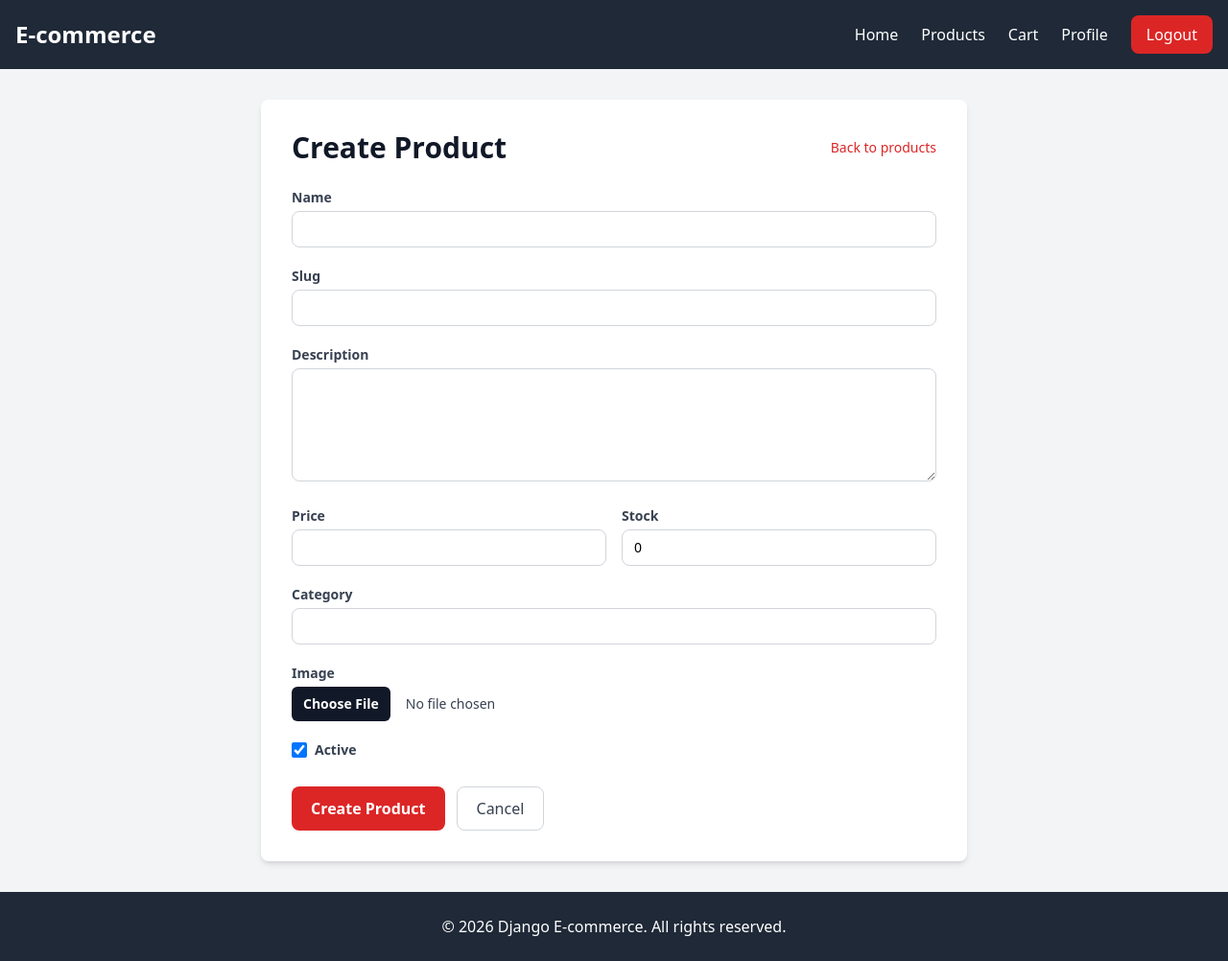
After one commit to ThaoThaoHeart/Django-ECommerce, a Django app: page /products/new/ in a window 1280 px wide. The commit adds this page. Shown: the whole page at 96% size. Run offline with Django 5.2, Linux system fonts and the light colour scheme; the visitor is signed in with stand-in values (Sample User, id 1); some libraries are stand-ins or nearby versions.

Commit message:
Product Form

```diff
--- a/catalog/forms.py
+++ b/catalog/forms.py
@@ -5,4 +5,13 @@ from .models import Product
 class ProductForm(ModelForm):
     class Meta:
         model = Product
-        fields = "__all__"
+        fields = [
+            "name",
+            "slug",
+            "description",
+            "price",
+            "stock",
+            "image",
+            "category",
+            "is_active",
+        ]
--- a/catalog/models.py
+++ b/catalog/models.py
@@ -29,6 +29,11 @@ class Product(models.Model):
     def is_in_stock(self):
         return self.stock > 0
 
+    def get_category(self):
+        if not self.category:
+            return None
+        return Category.objects.filter(name__iexact=self.category).first()
+
 class Variation(models.Model):
     product = models.ForeignKey(Product, on_delete=models.CASCADE)
     variation_category = models.CharField(max_length=100, choices=VARIATION_CATEGORY)
--- /dev/null
+++ b/catalog/templates/catalog/product_form.html
@@ -0,0 +1,92 @@
+{% extends 'base.html' %}
+
+{% block title %}{{ page_title }} - Django E-commerce{% endblock %}
+
+{% block content %}
+<div class="container mx-auto px-4 py-8 max-w-3xl">
+    <div class="bg-white rounded-lg shadow-md p-6 sm:p-8">
+        <div class="flex items-center justify-between mb-6">
+            <h1 class="text-2xl sm:text-3xl font-bold text-gray-900">{{ page_title }}</h1>
+            <a href="{% url 'catalog:product_list' %}" class="text-sm text-red-600 hover:underline">Back to products</a>
+        </div>
+
+        <form method="post" enctype="multipart/form-data" class="space-y-5">
+            {% csrf_token %}
+
+            {% if form.non_field_errors %}
+                <div class="rounded border border-red-200 bg-red-50 p-3 text-sm text-red-700">
+                    {{ form.non_field_errors }}
+                </div>
+            {% endif %}
+
+            <div>
+                <label for="{{ form.name.id_for_label }}" class="block text-sm font-semibold text-gray-700 mb-1">Name</label>
+                <input type="text" name="{{ form.name.name }}" id="{{ form.name.id_for_label }}" value="{{ form.name.value|default_if_none:'' }}" class="w-full rounded-lg border border-gray-300 px-3 py-2 text-sm focus:border-red-500 focus:outline-none focus:ring-2 focus:ring-red-200">
+                {% if form.name.errors %}<p class="text-xs text-red-600 mt-1">{{ form.name.errors|striptags }}</p>{% endif %}
+            </div>
+
+            <div>
+                <label for="{{ form.slug.id_for_label }}" class="block text-sm font-semibold text-gray-700 mb-1">Slug</label>
+                <input type="text" name="{{ form.slug.name }}" id="{{ form.slug.id_for_label }}" value="{{ form.slug.value|default_if_none:'' }}" class="w-full rounded-lg border border-gray-300 px-3 py-2 text-sm focus:border-red-500 focus:outline-none focus:ring-2 focus:ring-red-200">
+                {% if form.slug.errors %}<p class="text-xs text-red-600 mt-1">{{ form.slug.errors|striptags }}</p>{% endif %}
+            </div>
+
+            <div>
+                <label for="{{ form.description.id_for_label }}" class="block text-sm font-semibold text-gray-700 mb-1">Description</label>
+                <textarea name="{{ form.description.name }}" id="{{ form.description.id_for_label }}" rows="5" class="w-full rounded-lg border border-gray-300 px-3 py-2 text-sm focus:border-red-500 focus:outline-none focus:ring-2 focus:ring-red-200">{{ form.description.value|default_if_none:'' }}</textarea>
+                {% if form.description.errors %}<p class="text-xs text-red-600 mt-1">{{ form.description.errors|striptags }}</p>{% endif %}
+            </div>
+
+            <div class="grid grid-cols-1 sm:grid-cols-2 gap-4">
+                <div>
+                    <label for="{{ form.price.id_for_label }}" class="block text-sm font-semibold text-gray-700 mb-1">Price</label>
+                    <input type="number" step="0.01" name="{{ form.price.name }}" id="{{ form.price.id_for_label }}" value="{{ form.price.value|default_if_none:'' }}" class="w-full rounded-lg border border-gray-300 px-3 py-2 text-sm focus:border-red-500 focus:outline-none focus:ring-2 focus:ring-red-200">
+                    {% if form.price.errors %}<p class="text-xs text-red-600 mt-1">{{ form.price.errors|striptags }}</p>{% endif %}
+                </div>
+
+                <div>
+                    <label for="{{ form.stock.id_for_label }}" class="block text-sm font-semibold text-gray-700 mb-1">Stock</label>
+                    <input type="number" min="0" name="{{ form.stock.name }}" id="{{ form.stock.id_for_label }}" value="{{ form.stock.value|default_if_none:'' }}" class="w-full rounded-lg border border-gray-300 px-3 py-2 text-sm focus:border-red-500 focus:outline-none focus:ring-2 focus:ring-red-200">
+                    {% if form.stock.errors %}<p class="text-xs text-red-600 mt-1">{{ form.stock.errors|striptags }}</p>{% endif %}
+                </div>
+            </div>
+
+            <div>
+                <label for="{{ form.category.id_for_label }}" class="block text-sm font-semibold text-gray-700 mb-1">Category</label>
+                <input type="text" name="{{ form.category.name }}" id="{{ form.category.id_for_label }}" value="{{ form.category.value|default_if_none:'' }}" class="w-full rounded-lg border border-gray-300 px-3 py-2 text-sm focus:border-red-500 focus:outline-none focus:ring-2 focus:ring-red-200">
+                {% if form.category.errors %}<p class="text-xs text-red-600 mt-1">{{ form.category.errors|striptags }}</p>{% endif %}
+            </div>
+
+            <div>
+                <label for="{{ form.image.id_for_label }}" class="block text-sm font-semibold text-gray-700 mb-1">Image</label>
+                <input type="file" name="{{ form.image.name }}" id="{{ form.image.id_for_label }}" class="w-full text-sm text-gray-700 file:mr-4 file:rounded-md file:border-0 file:bg-gray-900 file:px-3 file:py-2 file:text-sm file:font-semibold file:text-white hover:file:bg-black">
+                {% if product and product.image %}
+                    <p class="text-xs text-gray-500 mt-1">Current image: {{ product.image.name }}</p>
+                {% endif %}
+                {% if form.image.errors %}<p class="text-xs text-red-600 mt-1">{{ form.image.errors|striptags }}</p>{% endif %}
+            </div>
+
+            <div class="flex items-center gap-2">
+                <input type="checkbox" name="{{ form.is_active.name }}" id="{{ form.is_active.id_for_label }}" class="h-4 w-4 rounded border-gray-300 text-red-600 focus:ring-red-500" {% if form.is_active.value %}checked{% endif %}>
+                <label for="{{ form.is_active.id_for_label }}" class="text-sm font-semibold text-gray-700">Active</label>
+            </div>
+            {% if form.is_active.errors %}<p class="text-xs text-red-600 -mt-3">{{ form.is_active.errors|striptags }}</p>{% endif %}
+
+            <div class="pt-2 flex gap-3">
+                <button type="submit" class="bg-red-600 text-white px-5 py-2.5 rounded-lg hover:bg-red-700 transition font-semibold">
+                    {{ submit_label }}
+                </button>
+                {% if product %}
+                    <a href="{% url 'catalog:product_detail' product.pk %}" class="px-5 py-2.5 rounded-lg border border-gray-300 text-gray-700 hover:bg-gray-50 transition">
+                        Cancel
+                    </a>
+                {% else %}
+                    <a href="{% url 'catalog:product_list' %}" class="px-5 py-2.5 rounded-lg border border-gray-300 text-gray-700 hover:bg-gray-50 transition">
+                        Cancel
+                    </a>
+                {% endif %}
+            </div>
+        </form>
+    </div>
+</div>
+{% endblock %}
--- a/catalog/urls.py
+++ b/catalog/urls.py
@@ -5,5 +5,7 @@ app_name = 'catalog'
 
 urlpatterns = [
     path('products/', views.product_list, name='product_list'),
+    path('products/new/', views.product_create, name='product_create'),
     path('products/<int:pk>/', views.product_detail, name='product_detail'),
+    path('products/<int:pk>/edit/', views.product_update, name='product_update'),
 ]
--- a/catalog/views.py
+++ b/catalog/views.py
@@ -1,14 +1,13 @@
-from django.shortcuts import get_object_or_404, render
+from django.contrib.admin.views.decorators import staff_member_required
 from django.core.paginator import Paginator
+from django.shortcuts import get_object_or_404, redirect, render
 
+from .forms import ProductForm
 from .models import Category, Product
 
 
-def product_list(request):
+def filter_products(selected_category, search_query):
 	products = Product.objects.filter(is_active=True)
-	categories = Category.objects.all().order_by("name")
-	selected_category = request.GET.get("category", "").strip()
-	search_query = request.GET.get("search", "").strip()
 
 	if selected_category:
 		category_obj = Category.objects.filter(slug=selected_category).first()
@@ -20,7 +19,16 @@ def product_list(request):
 	if search_query:
 		products = products.filter(name__icontains=search_query)
 
-	paginator = Paginator(products.order_by("name"), 9)
+	return products.order_by("name")
+
+
+def product_list(request):
+	categories = Category.objects.all().order_by("name")
+	selected_category = request.GET.get("category", "").strip()
+	search_query = request.GET.get("search", "").strip()
+	products = filter_products(selected_category, search_query)
+
+	paginator = Paginator(products, 9)
 	page_number = request.GET.get("page")
 	page_obj = paginator.get_page(page_number)
 
@@ -40,3 +48,42 @@ def product_detail(request, pk):
 		"product": product,
 	}
 	return render(request, "catalog/product_detail.html", context)
+
+
+@staff_member_required
+def product_create(request):
+	if request.method == "POST":
+		form = ProductForm(request.POST, request.FILES)
+		if form.is_valid():
+			product = form.save()
+			return redirect("catalog:product_detail", pk=product.pk)
+	else:
+		form = ProductForm()
+
+	context = {
+		"form": form,
+		"page_title": "Create Product",
+		"submit_label": "Create Product",
+	}
+	return render(request, "catalog/product_form.html", context)
+
+
+@staff_member_required
+def product_update(request, pk):
+	product = get_object_or_404(Product, pk=pk)
+
+	if request.method == "POST":
+		form = ProductForm(request.POST, request.FILES, instance=product)
+		if form.is_valid():
+			product = form.save()
+			return redirect("catalog:product_detail", pk=product.pk)
+	else:
+		form = ProductForm(instance=product)
+
+	context = {
+		"form": form,
+		"product": product,
+		"page_title": "Edit Product",
+		"submit_label": "Save Changes",
+	}
+	return render(request, "catalog/product_form.html", context)
```
Also changed, not shown: catalog/templates/catalog/product_detail.html (+8 -52 lines), catalog/templates/catalog/product_list.html (+8 -1 lines).
